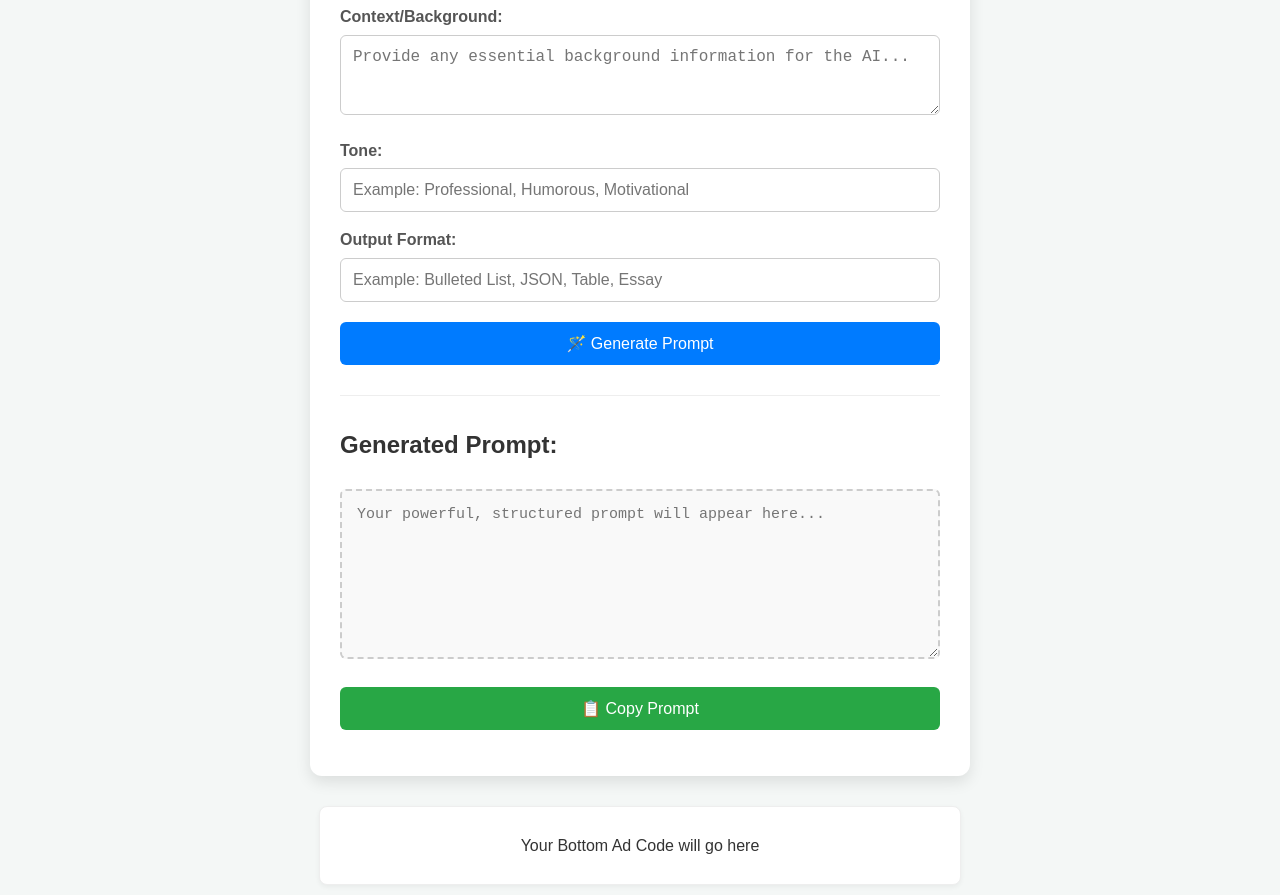
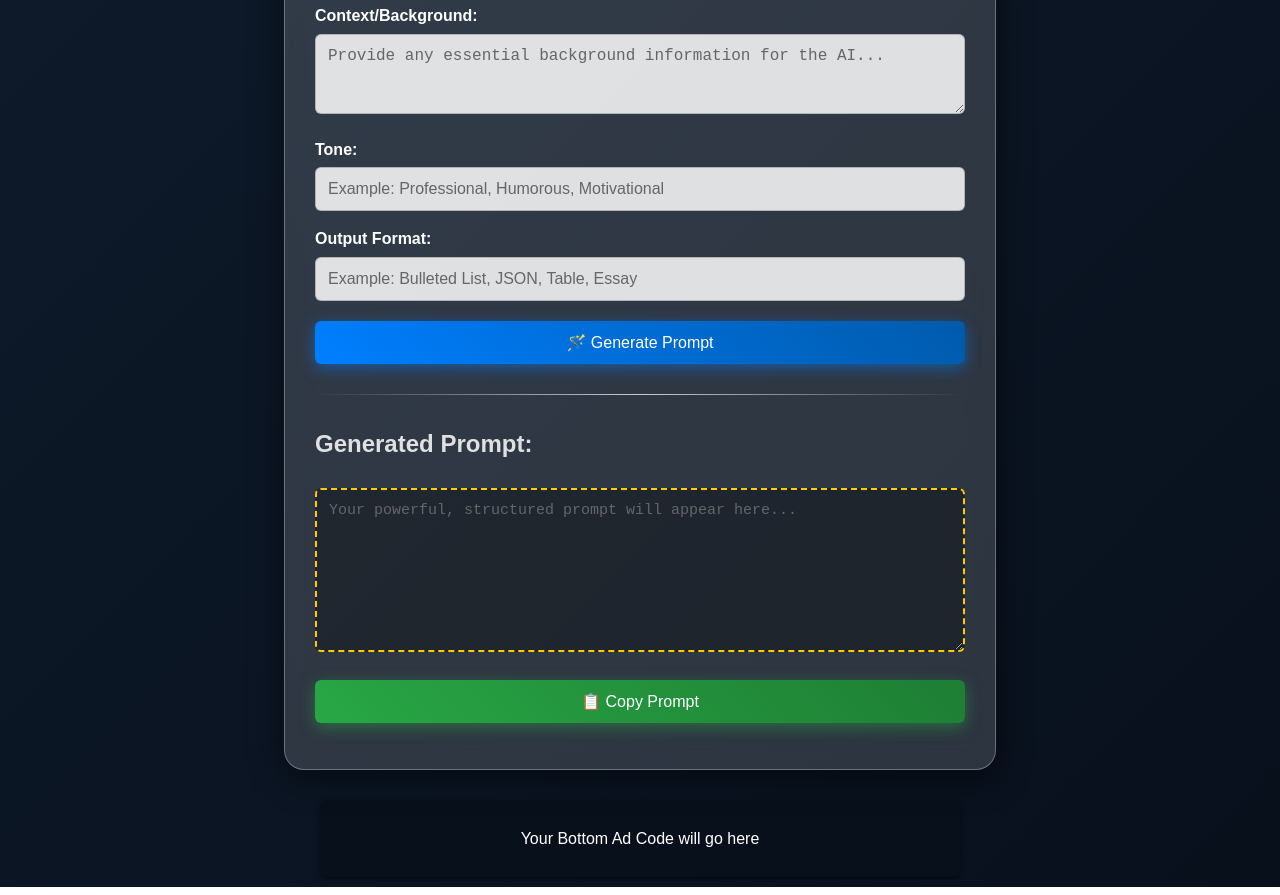
Before and after one commit to nancysocialsolutions1310-cyber/AI-Prompt-Wizard, a plain HTML site: page index.html in a window 1280 px wide. Shown: the part 492-1387 px from the top of the page. Drawn offline with Linux system fonts and the light colour scheme.

Commit message:
Update styles.css

```diff
--- a/styles.css
+++ b/styles.css
@@ -1,82 +1,102 @@
 /*
 ====================================
-AI Prompt Wizard: Old Light Theme
+AI Prompt Wizard: Enhanced Styles
+Theme: Professional Dark, Glassmorphism, High-Visibility
 ====================================
 */
 
-/* सामान्य स्टाइलिंग */
+/* सामान्य और पेशेवर पृष्ठभूमि */
 body {
     font-family: 'Arial', sans-serif;
-    /* हल्का बैकग्राउंड */
-    background-color: #f4f7f6;
-    color: #333;
+    /* प्रोफेशनल ग्रेडिएंट: गहरा नेवी ब्लू से काला */
+    background: linear-gradient(135deg, #0F1C2D 0%, #08101C 100%);
+    color: #e0e0e0; /* हल्के रंग का टेक्स्ट */
     line-height: 1.6;
     margin: 0;
     padding: 0;
-    min-height: 100vh; /* सुनिश्चित करता है कि यह पूरी स्क्रीन को कवर करे */
+    min-height: 100vh;
 }
 
-.container {
-    max-width: 600px;
-    margin: 30px auto; /* मार्जिन एडजस्ट किया गया */
-    padding: 30px; /* पैडिंग एडजस्ट किया गया */
-    background-color: #fff;
-    border-radius: 12px;
-    box-shadow: 0 6px 15px rgba(0, 0, 0, 0.1);
+/* ग्लासमोर्फिज्म कंटेनर */
+.container.glassmorphism {
+    max-width: 650px;
+    margin: 30px auto;
+    padding: 30px;
+
+    /* मुख्य ग्लास इफ़ेक्ट */
+    background: rgba(255, 255, 255, 0.15);
+    border-radius: 20px;
+    border: 1px solid rgba(255, 255, 255, 0.3);
+    box-shadow: 0 8px 32px 0 rgba(0, 0, 0, 0.5);
+    backdrop-filter: blur(12px);
+    -webkit-backdrop-filter: blur(12px);
 }
 
 h1 {
-    /* प्राथमिक नीला रंग */
-    color: #007bff;
+    /* गोल्डन हाइलाइट */
+    color: #ffcc00;
     text-align: center;
-    border-bottom: 2px solid #eee;
-    padding-bottom: 15px; /* पैडिंग एडजस्ट किया गया */
+    /* हल्की, साफ़ बॉर्डर */
+    border-bottom: 2px solid rgba(255, 255, 255, 0.2);
+    padding-bottom: 15px;
+    /* हल्का जादुई ग्लो */
+    text-shadow: 0 0 8px rgba(255, 204, 0, 0.4);
 }
 
-/* सबटाइटल */
 .subtitle {
     text-align: center;
-    color: #666;
+    color: #ccc;
     margin-bottom: 30px;
     font-style: italic;
 }
 
-/* इनपुट फ़ॉर्म स्टाइलिंग */
+/* इनपुट और सेलेक्ट फ़ील्ड्स: हाई विजिबिलिटी फिक्स */
 label {
     display: block;
     margin-top: 15px;
     font-weight: bold;
-    color: #555;
+    color: #fff; /* लेबल का रंग सफ़ेद रखा गया */
 }
 
 .required {
-    color: red;
+    color: #FF6B6B; /* सॉफ्ट रेड */
 }
 
-/* विज़िबिलिटी फिक्स: इनपुट में टेक्स्ट का रंग गहरा है */
 input[type="text"], textarea, select {
     width: 100%;
     padding: 12px;
     margin-top: 5px;
-    border: 1px solid #ccc;
+
+    /* टेक्स्ट विजिबल बनाने के लिए: गहरा रंग */
+    color: #333;
+    /* इनपुट बैकग्राउंड: लगभग अपारदर्शी सफेद */
+    background: rgba(255, 255, 255, 0.85);
+
+    border: 1px solid rgba(0, 0, 0, 0.2);
     border-radius: 6px;
+    box-sizing: border-box;
+    transition: border-color 0.3s, box-shadow 0.3s;
     font-size: 16px;
-    box-sizing: border-box;
-    transition: border-color 0.3s;
+}
 
-    /* टेक्स्ट विज़िबिलिटी सुनिश्चित करता है */
+input::placeholder, textarea::placeholder {
+    color: #666;
+}
+
+select {
     color: #333;
-    background-color: #fff;
 }
 
 input[type="text"]:focus, textarea:focus, select:focus {
-    border-color: #007bff;
+    /* फोकस के लिए प्रोफेशनल नीला */
+    border-color: #007FFF;
+    box-shadow: 0 0 8px rgba(0, 127, 255, 0.7);
     outline: none;
 }
 
-/* बटन स्टाइलिंग */
-#generate-btn, #copy-btn, .magic-button, .copy-button { /* सभी बटन क्लासेस के लिए */
-    background-color: #007bff;
+/* जादुई बटन (Professional Blue) */
+.magic-button {
+    background: linear-gradient(45deg, #007FFF, #005AAB); /* प्रोफेशनल ब्लू ग्रेडिएंट */
     color: white;
     padding: 12px 20px;
     border: none;
@@ -85,75 +105,81 @@ input[type="text"]:focus, textarea:focus, select:focus {
     font-size: 16px;
     margin-top: 20px;
     width: 100%;
-    transition: background-color 0.3s, transform 0.2s;
-    box-shadow: none; /* लाइट थीम में शैडो की जरूरत नहीं */
+    /* प्रोफेशनल शैडो */
+    box-shadow: 0 4px 15px rgba(0, 127, 255, 0.5);
+    transition: transform 0.2s, box-shadow 0.3s;
 }
 
-#generate-btn:hover, #copy-btn:hover, .magic-button:hover {
-    background-color: #0056b3;
-    transform: none;
+.magic-button:hover {
+    transform: translateY(-3px);
+    box-shadow: 0 6px 20px rgba(0, 127, 255, 0.8);
+    background: linear-gradient(45deg, #0099FF, #0066CC);
 }
 
-/* कॉपी बटन के लिए हरा रंग */
-#copy-btn, .copy-button {
-    background-color: #28a745;
+.copy-button {
+    background: linear-gradient(45deg, #28a745, #1e7e34); /* प्रोफेशनल ग्रीन */
+    box-shadow: 0 4px 15px rgba(40, 167, 69, 0.5);
 }
 
-#copy-btn:hover, .copy-button:hover {
-    background-color: #1e7e34;
+.copy-button:hover {
+    background: linear-gradient(45deg, #38c755, #299e44);
+    box-shadow: 0 6px 20px rgba(40, 167, 69, 0.8);
 }
 
+/* हॉरिजॉन्टल रूल (Separator) */
 hr {
     border: 0;
-    border-top: 1px solid #eee;
+    height: 1px;
+    background-image: linear-gradient(to right, rgba(255, 255, 255, 0), rgba(255, 255, 255, 0.75), rgba(255, 255, 255, 0));
     margin: 30px 0;
 }
 
-/* आउटपुट क्षेत्र स्टाइलिंग */
+/* आउटपुट टेक्स्ट एरिया (जेनरेटेड प्रॉम्प्ट) */
 #generated-prompt {
-    width: 100%;
-    padding: 15px;
-    /* आउटपुट के लिए हल्की डैश वाली बॉर्डर */
-    border: 2px dashed #ccc;
-    border-radius: 6px;
+    /* इसे डार्क बैकग्राउंड पर हल्का टेक्स्ट रहने दें, क्योंकि यह आउटपुट है */
+    background: rgba(0, 0, 0, 0.3);
+    color: #e0e0e0;
+    border: 2px dashed #ffcc00;
     font-size: 15px;
-    background-color: #f9f9f9;
+    font-family: monospace;
     resize: vertical;
-    /* टेक्स्ट विज़िबिलिटी सुनिश्चित करता है */
-    color: #333;
 }
 
+/* संदेश क्षेत्र */
 #message {
     text-align: center;
     margin-top: 10px;
     font-weight: bold;
-    color: #007bff;
+    color: #007FFF;
+    text-shadow: 0 0 5px rgba(0, 127, 255, 0.5);
 }
 
-/* विज्ञापनों के लिए स्थान (लाइट थीम के अनुरूप) */
+/* विज्ञापनों के लिए स्थान */
 .ad-top, .ad-bottom {
-    background-color: #fff; /* कंटेनर के समान सफेद */
-    border: 1px solid #eee;
-    color: #333;
+    background-color: #08101C;
+    color: #fff;
     text-align: center;
     padding: 10px 0;
     margin: 10px auto;
     width: 90%;
     max-width: 640px;
     border-radius: 8px;
-    box-shadow: 0 2px 5px rgba(0, 0, 0, 0.05);
+    box-shadow: 0 2px 5px rgba(0, 0, 0, 0.5);
 }
 
-
 /* मोबाइल-फ्रेंडली डिज़ाइन (Media Query) */
-@media (max-width: 620px) {
-    .container {
+@media (max-width: 680px) {
+    .container.glassmorphism {
         margin: 0;
         border-radius: 0;
         padding: 15px;
     }
-
+    .ad-top, .ad-bottom {
+        width: 100%;
+        margin: 5px 0;
+        border-radius: 0;
+    }
     h1 {
-        font-size: 24px;
+        font-size: 26px;
     }
 }
```
